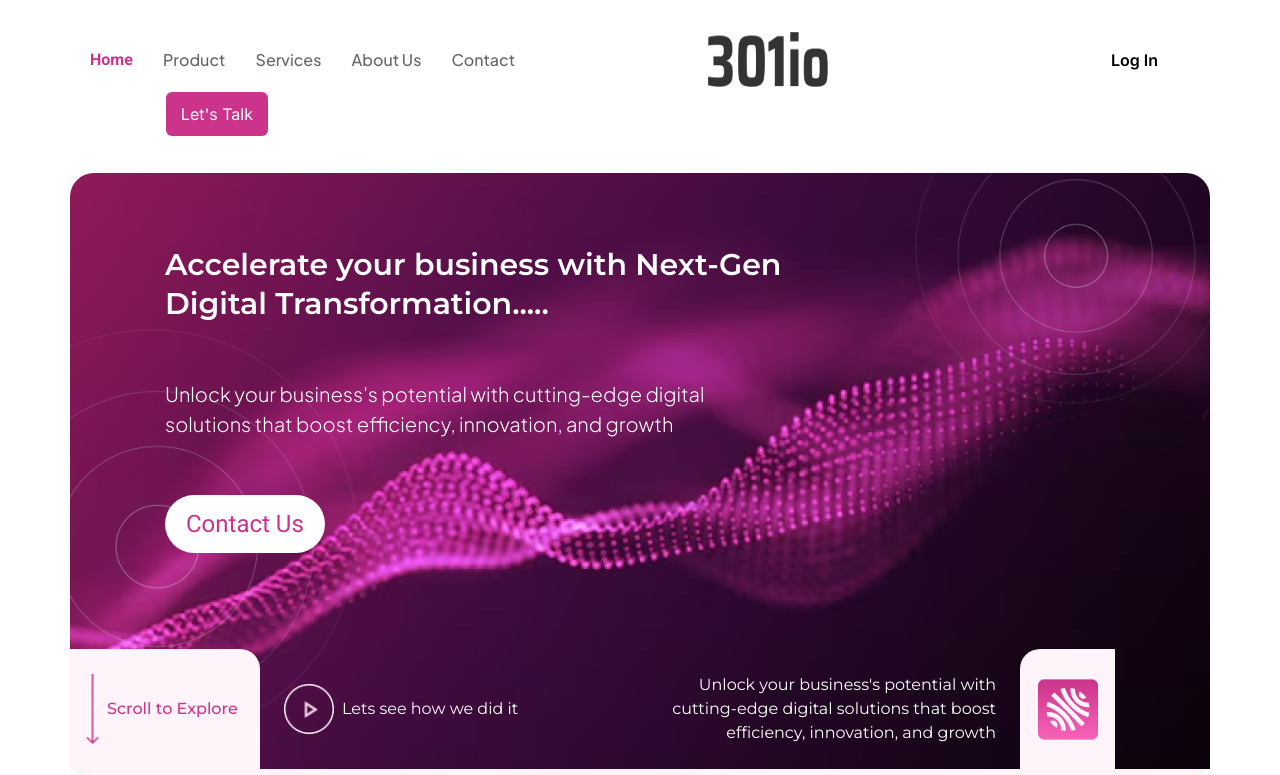
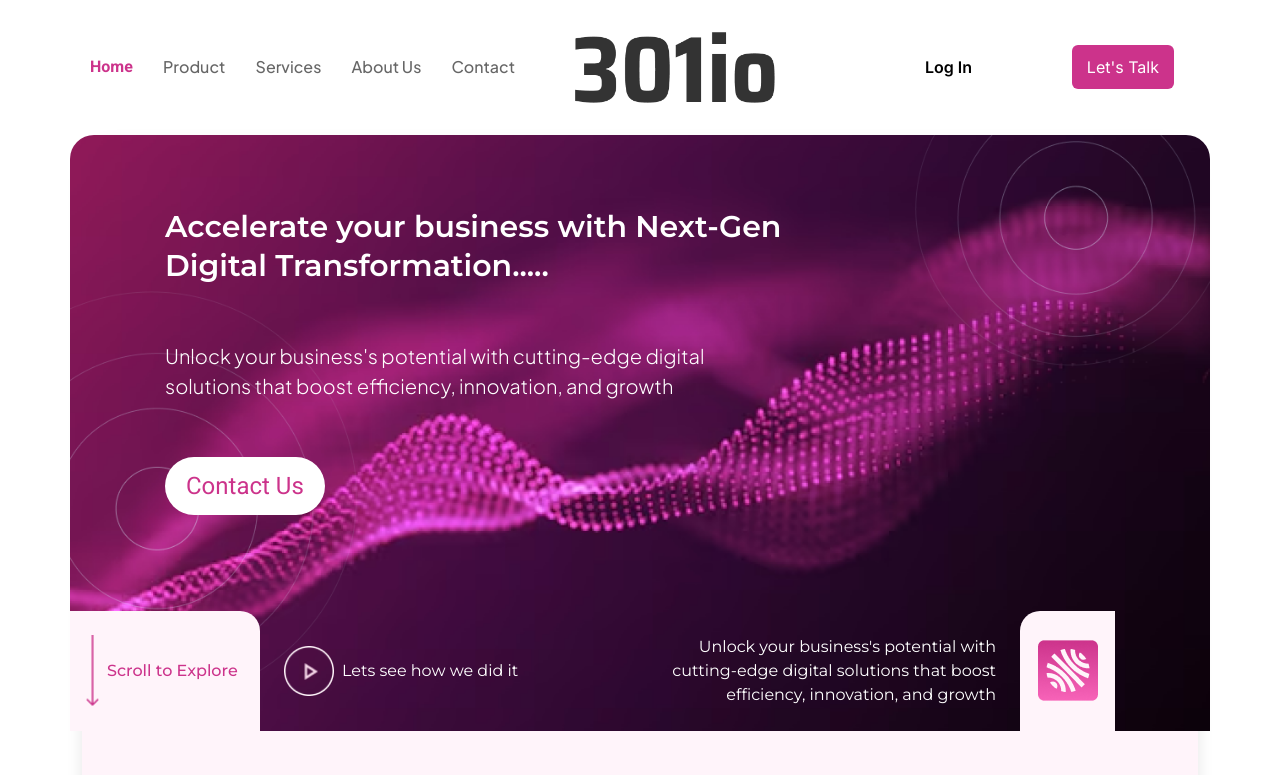
Before and after one commit to mmadarimath/301io-main, a plain HTML site: page index.html in a window 1280 px wide. Shown: the top 775 px of the page. Drawn offline with nearby package versions, Linux system fonts and the light colour scheme.

Commit message:
second commit

```diff
--- a/index.html
+++ b/index.html
@@ -62,7 +62,7 @@
 
                 <div
                     class="col-4 order-1 order-lg-1 col-lg-2 col-xl-3 col-xxl-4 d-flex justify-content-center  align-items-center">
-                    <img class="d-inline" src="./images/301io.png" alt="Logo" style="width: 120px; height: 55px;">
+                    <img class="d-inline img-fluid" src="./images/301io.png" alt="Logo" width="200">
                 </div>
 
                 <div
@@ -73,7 +73,7 @@
                 </div>
 
                 <div
-                    class="col-4 order-2 order-lg-3 col-lg-2 col-xxl-1 d-flex justify-content-end justify-content-lg-end align-items-center ms-4">
+                    class="col-4 order-2 order-lg-3 col-lg-2 col-xxl-1 d-flex justify-content-end justify-content-lg-end align-items-center talk ms-4">
                     <a class="navbar-brand m-0" href="#">
                         <button type="button" class="rounded-2 ms-3 fs-6 inter"
                             style="background-color: #CC338B;font-weight: 400;color: #fff;padding: 10px 15px;border: none;">
@@ -886,7 +886,7 @@
         </div>
     </aside>
 
-    <footer class="" style="background-color: #FFF4FA;">
+    <footer style="background-color: #FFF4FA;background-size: cover;">
         <div class="container pt-5">
             <div class="row">
                 <div
--- a/responsive.css
+++ b/responsive.css
@@ -47,8 +47,19 @@
     .gallery1 {
         gap: 8px;
     }
+
+    .talk{
+        margin-left: 0px !important;
+     }
 }
 
+
+@media screen and (max-width: 824px) {
+/*
+    .talk{
+        margin-left: 0px !important;
+     } */
+}
 
 @media screen and (min-width: 992px) {
     .gallery1 {
@@ -68,7 +79,9 @@
     #carousel1 .owl-nav {
         top: -170px;
     }
-
+     .talk{
+        margin-left: 0px !important;
+     }
 
 }
 
```
